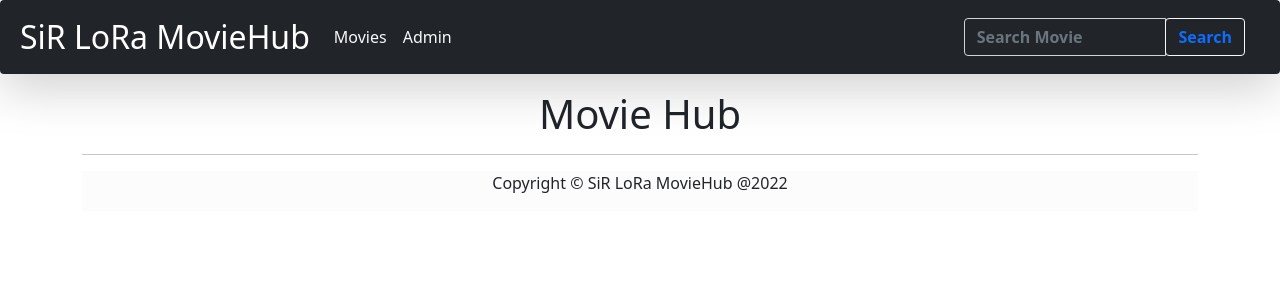
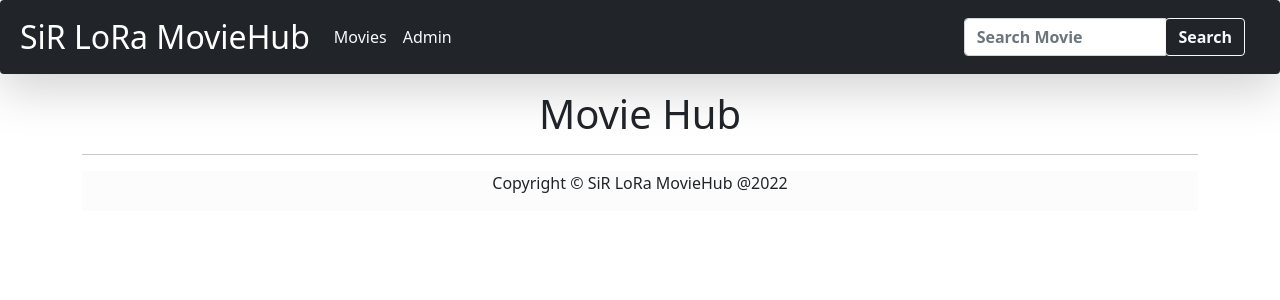
Before and after one commit to SayiaFelix/MovieHub, a Django app: page / in a window 1280 px wide. Shown: the top 300 px of the page. Run offline with Django 3.2, Linux system fonts and the light colour scheme; some libraries are stand-ins or nearby versions.

Commit message:
setting up files

```diff
--- a/movie/urls.py
+++ b/movie/urls.py
@@ -6,6 +6,6 @@
     path(r'', include('youtube.urls')),
 ]
 
-admin.site.site_header= "Sir LoRa Administration"
+admin.site.site_header= "Sir LoRa Movie Administration"
 admin.site.site_title="SiR LoRa"
-admin.site.index_title="Welcome to Sir LoRa administration"
+admin.site.index_title="Welcome to Sir LoRa Movie administration"
--- a/youtube/templates/navbar.html
+++ b/youtube/templates/navbar.html
@@ -18,9 +18,9 @@
                 <form action="" class="navbar-form" role="search">
                     {% csrf_token %}
                     <div class="input-group">
-                        <input type="text" class="form-control text-light bg-dark fw-bold" placeholder="Search Movie" name="image">
+                        <input type="text" class="form-control text-dark fw-bold" placeholder="Search Movie" name="image">
                         <div class="input-group-btn">
-                            <button class="btn btn-outline-light text-primary fw-bold" type="submit">Search
+                            <button class="btn btn-outline-light text-light fw-bold" type="submit">Search
                                 <i class="glyphicon glyphicon-search"></i>
                             </button>
                         </div>
```
